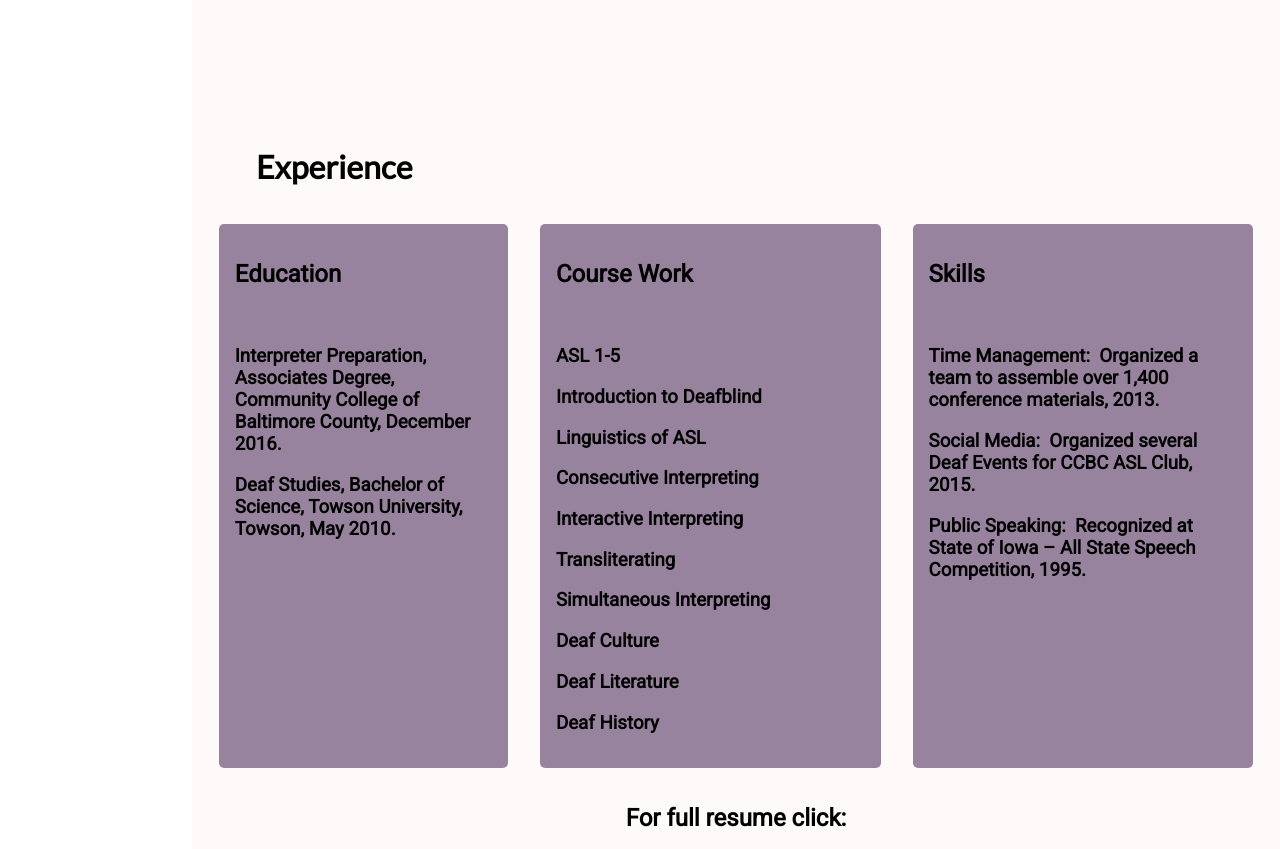
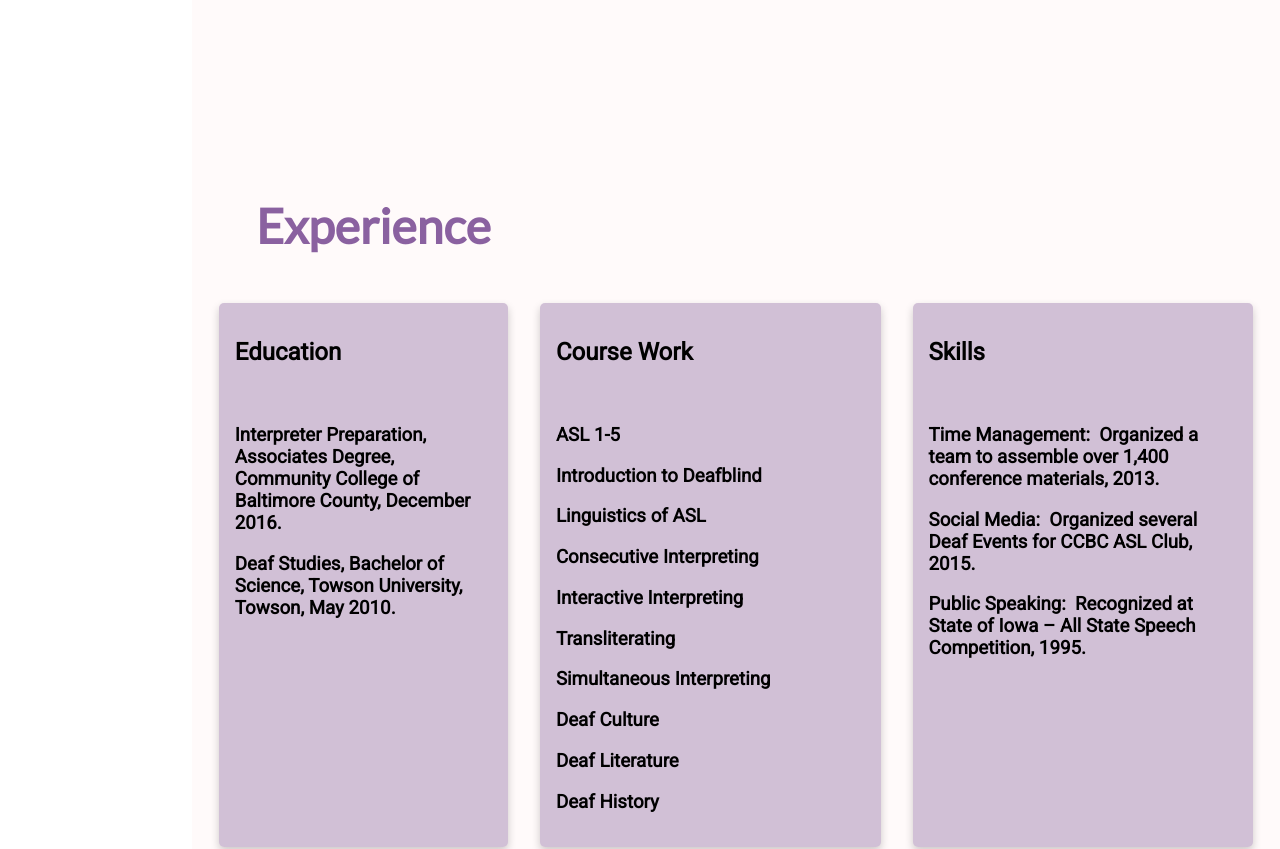
Before and after one commit to MarSchlaefer/asl-portfolio, a React (Create React App) app: page / in a window 1280 px wide. Shown: the part 900-1749 px from the top of the page. Built offline with nearby package versions, Linux system fonts and the light colour scheme; what really-smooth-scroll would draw is missing.

Commit message:
Changed color of cards. Added shadowing.

```diff
--- a/src/App.css
+++ b/src/App.css
@@ -101,8 +101,10 @@
   width: 30%;
   margin: 1em;
   padding: 1em;
-  background-color: rgb(50,15,69, 0.5);
+  background-color: rgba(104, 57, 129, 0.3);
   border-radius: 5px;
+  box-shadow: 0 4px 8px 0 rgba(0,0,0,0.2);
+  transition: 0.3s;
 }
 
 .col-2 {
@@ -110,8 +112,10 @@
   width: 30vw;
   margin: 1em;
   padding: 1em;
-  background-color: rgb(50,15,69, 0.5);
+  background-color: rgba(104, 57, 129, 0.3);
   border-radius: 5px;
+  box-shadow: 0 4px 8px 0 rgba(0,0,0,0.2);
+  transition: 0.3s;
 }
 
 .col-3 {
@@ -119,8 +123,14 @@
   width: 30vw;
   margin: 1em;
   padding: 1em;
-  background-color: rgb(50,15,69, 0.5);
+  background-color: rgba(104, 57, 129, 0.3);
   border-radius: 5px;
+  box-shadow: 0 4px 8px 0 rgba(0,0,0,0.2);
+  transition: 0.3s;
+}
+
+.col:hover {
+  box-shadow: 0 8px 16px 0 rgba(0,0,0,0.2);
 }
 
 .contact {
@@ -199,4 +209,6 @@ button[type=submit]:hover {
 .page-title {
   width: 100%;
   font-family: 'Lato', sans-serif;
+  font-size: 1.5em;
+  color: #8a61a0;
 }
```
